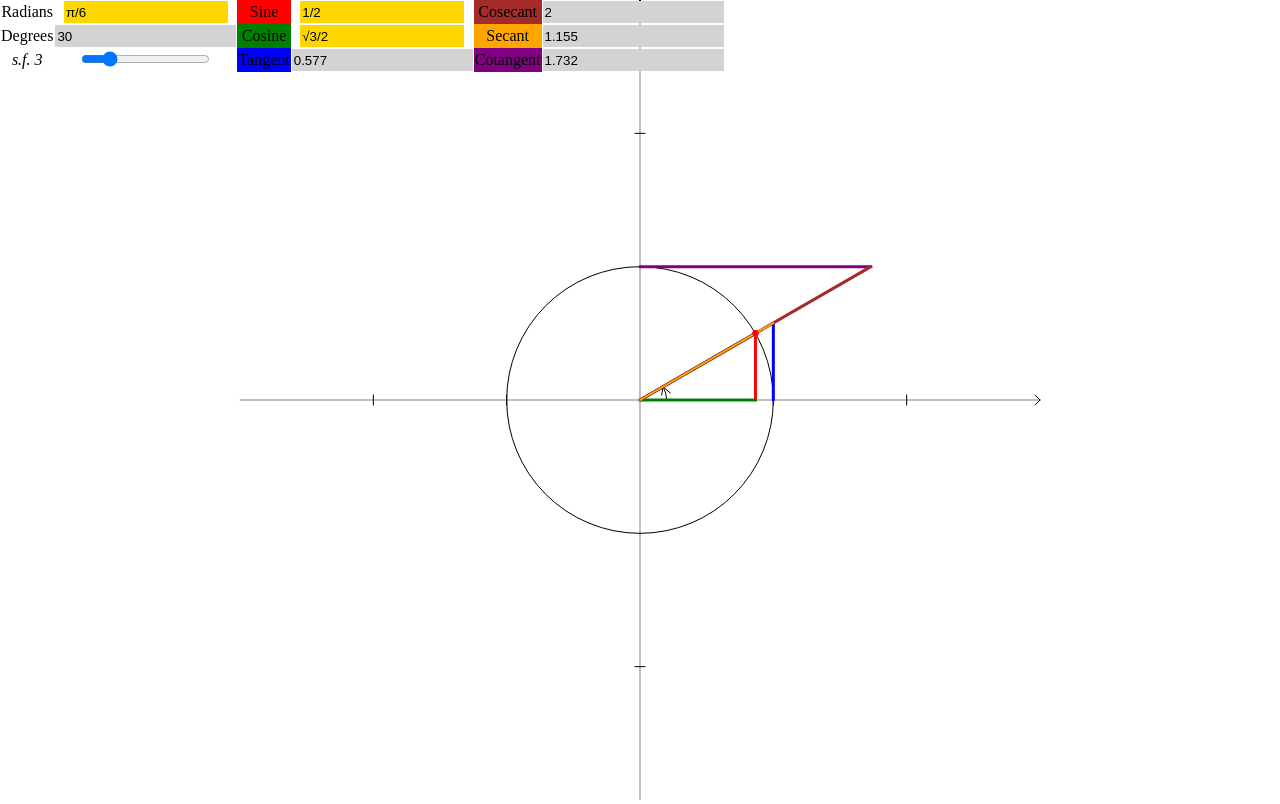
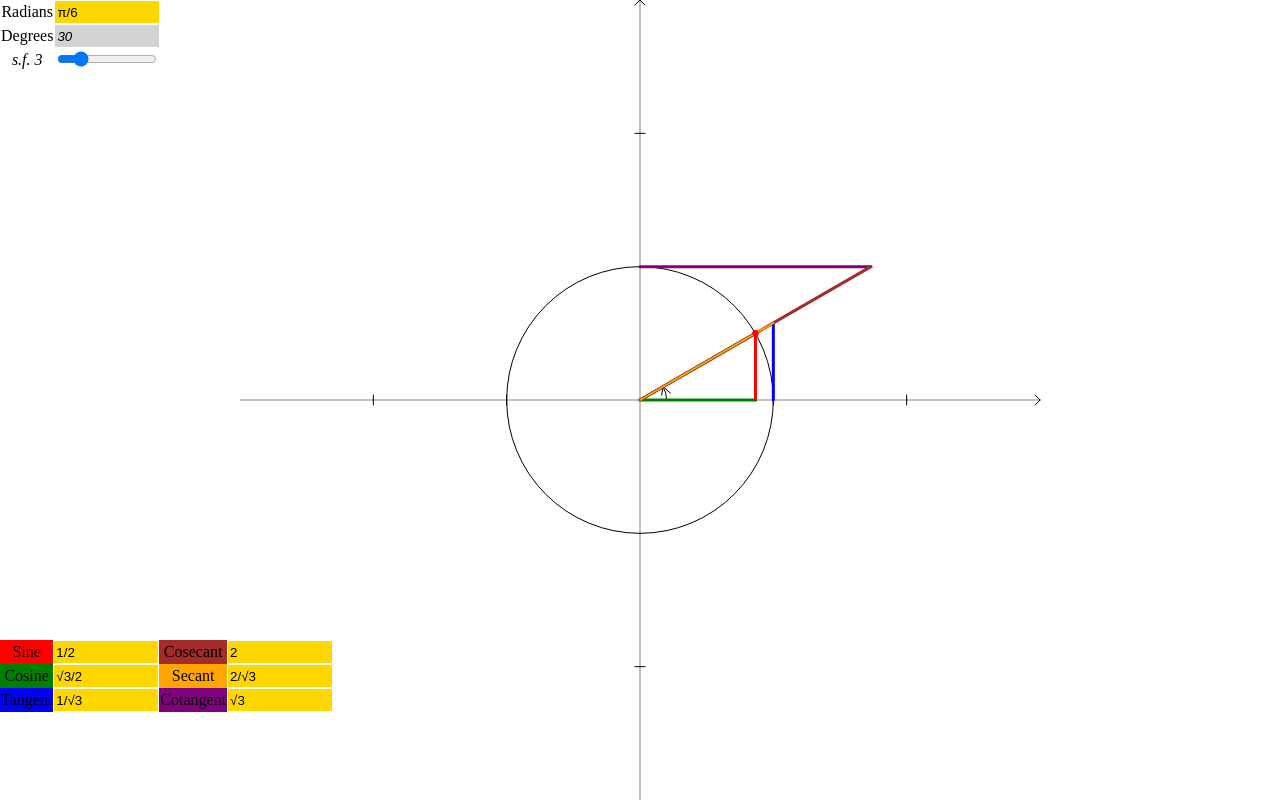
Before and after one commit to WilliamSpruyt/UnitCircle, a React (Create React App) app: page / in a window 1280 px wide. Built offline with nearby package versions, Linux system fonts and the light colour scheme.

Commit message:
special hell

```diff
--- a/src/App.css
+++ b/src/App.css
@@ -1,6 +1,7 @@
 .App {
   text-align: center;
   font-family: "Times New Roman", Times, serif;
+
   touch-action: none
 }
 
@@ -12,6 +13,14 @@
 
 .trigTable {
   position: absolute;
+  left: 0%;
+  top: 80%;
+
+  flex-direction: row
+}
+
+.thetaTable {
+  position: absolute;
   left: 0px;
   top: 0px;
 
@@ -19,11 +28,13 @@
 }
 
 
-
 .sin {
   background-color: red;
   border: 0px solid;
+
 }
+
+
 
 .cos {
   background-color: green;
@@ -54,10 +65,10 @@
   background-color: lightgray;
   border: 0px solid;
   height: 20px;
-
+  width:100px;
   margin: 0%;
   border-spacing: 0px;
-
+  font-style: italic;
 
 
 }
@@ -66,20 +77,19 @@
   background-color: gold;
   border: 0px solid;
   height: 20px;
-  width: 160px;
-
+  width:100px;
 }
 
 .infinity {
   background-color: black;
   border: 0px solid;
   height: 20px;
-  width: 160px;
+  width:100px;
 
 }
 
 .sigs {
-  width: 50%;
+  width:100px;
 }
 
 table {
@@ -105,3 +115,7 @@ td {
   border: 0px solid;
   margin: 0px;
 }
+
+@media screen and (min-width: 480px) {
+
+}
--- a/src/App.js
+++ b/src/App.js
@@ -7,33 +7,33 @@ import TrigTable from "./trigTable";
 import TrigTablePlus from "./trigTablePlus";
 const EPSILON = 0.0001;
 const HUGE = 10000;
-const specialText = { pi: "\u03C0", radical: "\u221A", theta: "\u03B8" };
+const specialText = { pi: "\u03C0", radical: "\u221A", theta: "\u03B8",infinity: "\u221E"  };
 const specialAngles = {
-  0: { sin: "0", cos: "1" },
-  30: { sin: "1/2", cos: specialText.radical + "3/2" },
-  45: { sin: specialText.radical + "2/2", cos: specialText.radical + "2/2" },
-  60: { sin: specialText.radical + "3/2", cos: "1/2" },
-  90: { sin: "1", cos: "0" },
-  120: { sin: specialText.radical + "3/2", cos: "-1/2" },
+  0: { sin: "0", cos: "1" ,tan:"0",cosec:specialText.infinity,sec:"1",cot:specialText.infinity},
+  30: { sin: "1/2", cos: specialText.radical + "3/2",tan:"1/"+specialText.radical+"3",cosec:"2",sec:"2/"+specialText.radical+"3",cot:specialText.radical+"3" },
+  45: { sin: specialText.radical + "2/2", cos: specialText.radical + "2/2",tan:"1" ,cosec:specialText.radical+"2",sec:specialText.radical+"2",cot:"1"},
+  60: { sin: specialText.radical + "3/2", cos: "1/2" ,tan:specialText.radical+"3",cosec:"2/"+specialText.radical+"3",sec:"2",cot:"1"+specialText.radical+"3"},
+  90: { sin: "1", cos: "0",tan:specialText.infinity,cosec:"1",sec:specialText.infinity,cot:"1" },
+  120: { sin: specialText.radical + "3/2", cos: "-1/2",tan:"-" +specialText.radical+"3",cosec:"2/"+specialText.radical+"3",sec:"-2",cot:"-1"+specialText.radical+"3" },
   135: {
     sin: specialText.radical + "2/2",
-    cos: "-" + specialText.radical + "2/2"
+    cos: "-" + specialText.radical + "2/2",tan:"-1" ,cosec:specialText.radical+"2",sec:"-" +specialText.radical+"2",cot:"-1"
   },
-  150: { sin: "1/2", cos: "-" + specialText.radical + "3/2" },
-  180: { sin: "0", cos: "-1" },
-  210: { sin: "-1/2", cos: "-" + specialText.radical + "3/2" },
+  150: { sin: "1/2", cos: "-" + specialText.radical + "3/2",tan:"-" +specialText.radical+"3/3",cosec:"2/"+specialText.radical+"3",sec:"-2",cot:"-"+specialText.radical+"3" },
+  180: { sin: "0", cos: "-1" ,tan:"0",cosec:specialText.infinity,sec:"1",cot:specialText.infinity},
+  210: { sin: "-1/2", cos: "-" + specialText.radical + "3/2",tan:"1/"+specialText.radical+"3",cosec:"2",sec:"2/"+specialText.radical+"3",cot:specialText.radical+"3" },
   225: {
     sin: "-" + specialText.radical + "2/2",
-    cos: "-" + specialText.radical + "2/2"
+    cos: "-" + specialText.radical + "2/2",tan:"1" ,cosec:specialText.radical+"2",sec:specialText.radical+"2",cot:"1"
   },
-  240: { cos: "-1/2", sin: "-" + specialText.radical + "3/2" },
-  270: { sin: "-1", cos: "0" },
-  300: { sin: "-" + specialText.radical + "3/2", cos: "-1/2" },
+  240: { cos: "-1/2", sin: "-" + specialText.radical + "3/2",tan:specialText.radical+"3",cosec:"2/"+specialText.radical+"3",sec:"2",cot:"1"+specialText.radical+"3" },
+  270: { sin: "-1", cos: "0",tan:specialText.infinity,cosec:"1",sec:specialText.infinity,cot:"1" },
+  300: { sin: "-" + specialText.radical + "3/2", cos: "-1/2",tan:specialText.radical+"3",cosec:"2/"+specialText.radical+"3",sec:"2",cot:"1"+specialText.radical+"3" },
   315: {
     sin: "-" + specialText.radical + "2/2",
-    cos: specialText.radical + "2/2"
+    cos: specialText.radical + "2/2",tan:"1" ,cosec:specialText.radical+"2",sec:specialText.radical+"2",cot:"1"
   },
-  330: { cos: specialText.radical + "3/2", sin: "-1/2" }
+  330: { cos: specialText.radical + "3/2", sin: "-1/2" ,tan:"1/"+specialText.radical+"3",cosec:"2",sec:"2/"+specialText.radical+"3",cot:specialText.radical+"3"}
 };
 
 class App extends Component {
@@ -203,6 +203,7 @@ class App extends Component {
   }
   handleSpecial(ang) {
     var degrees = this.ranger(ang * (180 / Math.PI));
+
     if (specialAngles[Math.abs(degrees % 360)]) {
       if (degrees >= 0) {
         return specialAngles[degrees % 360];
@@ -230,7 +231,7 @@ class App extends Component {
     e.persist();
     if (this.state.dragging) {
       this.setState({
-        ang: this.state.ang - ((e.clientY - this.state.startY) * Math.PI) / 216,
+        ang: this.state.ang - ((e.clientY - this.state.startY) * Math.PI) / 240,
         startY: e.clientY
       });
     }
--- a/src/trigTablePlus.js
+++ b/src/trigTablePlus.js
@@ -10,8 +10,8 @@ export default class TrigTablePlus extends React.Component {
   componentDidMount() {}
   render() {
     return (
-      <div className="trigTable">
-        <table>
+      <div >
+        <table className="thetaTable">
           <tbody>
             <tr>
               <td>Radians </td>
@@ -64,11 +64,12 @@ export default class TrigTablePlus extends React.Component {
               </td>
             </tr>
             <tr>
-              <td classname="sigs">
-                <i>s.f. {this.props.sigFigs} </i>
+              <td >
+                <i >s.f. {this.props.sigFigs} </i>
               </td>
               <td>
                 <input
+                  className="sigs"
                   type="range"
                   id="sigFigs"
                   name="sigFigs"
@@ -83,12 +84,13 @@ export default class TrigTablePlus extends React.Component {
             </tr>
           </tbody>
         </table>
+        <div className='trigTable'>
         <table>
           <tbody>
             {this.props.soSpecial ? (
               <tr>
                 <td className="sin">Sine </td>
-                <td>
+                <td >
                   <input
                     className="special"
                     type="Text"
@@ -151,15 +153,29 @@ export default class TrigTablePlus extends React.Component {
               </tr>
             )}
 
+
+
+            {this.props.soSpecial ? (
               <tr>
                 <td className="tan">Tangent </td>
                 <td>
                   <input
-                  className={
-                    Math.abs(this.props.angle.tangent) === this.props.huge
-                      ? "infinity"
-                      : "trigForm"
-                  }
+                    className="special"
+                    type="Text"
+                    onFocus={e => e.target.select()}
+                    value={this.props.soSpecial.tan}
+                    onChange={event => {
+                      this.props.handleChange(event, "tan");
+                    }}
+                  />
+                </td>
+              </tr>
+            ) : (
+              <tr>
+                <td className="tan">Tangent </td>
+                <td>
+                  <input
+                    className="trigForm"
                     type="Number"
                     step={0.001}
                     onFocus={e => e.target.select()}
@@ -170,19 +186,32 @@ export default class TrigTablePlus extends React.Component {
                   />
                 </td>
               </tr>
+            )}
           </tbody>
         </table>
         <table>
           <tbody>
+          {this.props.soSpecial ? (
               <tr>
                 <td className="csc">Cosecant </td>
                 <td>
                   <input
-                  className={
-                    Math.abs(this.props.angle.cosecant) === this.props.huge
-                      ? "infinity"
-                      : "trigForm"
-                  }
+                    className="special"
+                    type="Text"
+                    onFocus={e => e.target.select()}
+                    value={this.props.soSpecial.cosec}
+                    onChange={event => {
+                      this.props.handleChange(event, "csc");
+                    }}
+                  />
+                </td>
+              </tr>
+            ) : (
+              <tr>
+                <td className="csc">Cosecant </td>
+                <td>
+                  <input
+                    className="trigForm"
                     type="Number"
                     step={0.001}
                     onFocus={e => e.target.select()}
@@ -193,15 +222,28 @@ export default class TrigTablePlus extends React.Component {
                   />
                 </td>
               </tr>
+            )}
+           {this.props.soSpecial ? (
               <tr>
                 <td className="sec">Secant </td>
                 <td>
                   <input
-                  className={
-                    Math.abs(this.props.angle.secant) === this.props.huge
-                      ? "infinity"
-                      : "trigForm"
-                  }
+                    className="special"
+                    type="Text"
+                    onFocus={e => e.target.select()}
+                    value={this.props.soSpecial.sec}
+                    onChange={event => {
+                      this.props.handleChange(event, "sec");
+                    }}
+                  />
+                </td>
+              </tr>
+            ) : (
+              <tr>
+                <td className="sec">Secant </td>
+                <td>
+                  <input
+                    className="trigForm"
                     type="Number"
                     step={0.001}
                     onFocus={e => e.target.select()}
@@ -212,15 +254,28 @@ export default class TrigTablePlus extends React.Component {
                   />
                 </td>
               </tr>
+            )}
+             {this.props.soSpecial ? (
               <tr>
                 <td className="cot">Cotangent </td>
                 <td>
                   <input
-                  className={
-                    Math.abs(this.props.angle.cotangent) === this.props.huge
-                      ? "infinity"
-                      : "trigForm"
-                  }
+                    className="special"
+                    type="Text"
+                    onFocus={e => e.target.select()}
+                    value={this.props.soSpecial.cot}
+                    onChange={event => {
+                      this.props.handleChange(event, "cot");
+                    }}
+                  />
+                </td>
+              </tr>
+            ) : (
+              <tr>
+                <td className="cot">Cotangent </td>
+                <td>
+                  <input
+                    className="trigForm"
                     type="Number"
                     step={0.001}
                     onFocus={e => e.target.select()}
@@ -231,8 +286,9 @@ export default class TrigTablePlus extends React.Component {
                   />
                 </td>
               </tr>
+            )}
           </tbody>
-        </table>
+        </table></div>
       </div>
     );
   }
--- a/src/unitCircle.js
+++ b/src/unitCircle.js
@@ -226,13 +226,13 @@ export default class UnitCircle extends React.Component {
         svg><ellipse
           strokeWidth="1"
           stroke="none"
-          fill="pink"
+          fill="dark gray"
           onMouseDown={(e)=>{this.props.handleDotDown(e)}}
           onTouchStart={(e)=>{console.log(e);this.props.handleDotDown(e)}}
           cx={this.props.width/2+(this.props.r*this.props.angle.cosine)}
           cy={this.props.height/2-(this.props.r*this.props.angle.sine)}
-          rx={3}
-          ry={3}
+          rx={2}
+          ry={2}
 
         />
         {(this.props.angle.angleInDegrees%30===0 || this.props.angle.angleInDegrees%45===0)?<svg><ellipse
```
Lines whose indentation alone changed are shown as unchanged.
